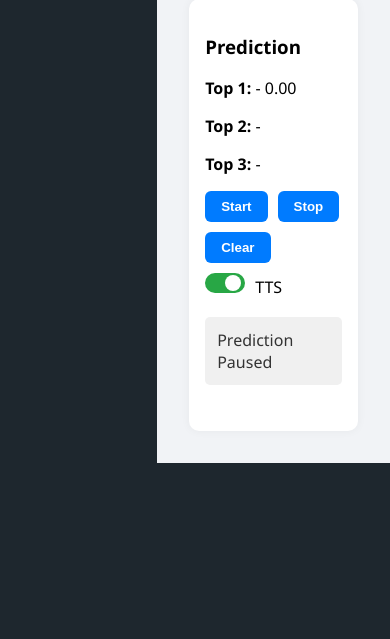
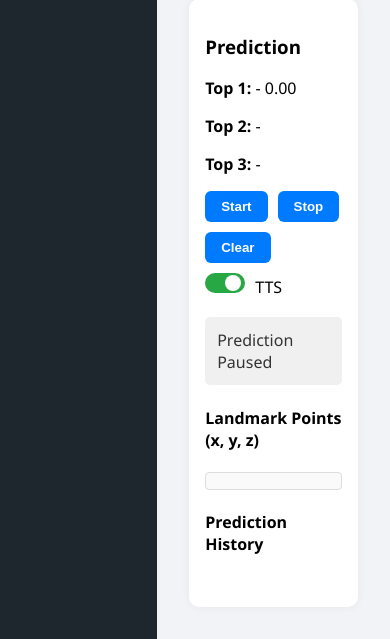
Before and after one commit to bsameer12/Production_Project_Final_Year, a Django app: page /predict/ in a window 390 px wide. Shown: the part 603-1242 px from the top of the page. Before the commit the page ends 1066 px from the top, so only its background shows below. Run offline with Django 5.2, Linux system fonts and the light colour scheme; the visitor is signed in with stand-in values (Sample User, id 1); some libraries are stand-ins or nearby versions.

Commit message:
Feat: Added live landmark coordinate viewer and prediction history section
- Mirror canvas and align hand landmarks accurately on mirrored feed
- Optimize prediction logic to avoid repeated calls for same gestures
- Optimize prediction logic to avoid repeated calls for same gestures
-  Implement top-3 prediction confidence display (Top1, Top2, Top3)
- Enhance TTS to pronounce gestures only once above 0.75 confidence
- Add hand detection sound trigger (only once per appearance)
- Clear prediction if hand disappears; display status as 'Prediction Off'
- Append timestamped prediction history with confidence values
- Display real-time MediaPipe hand landmark values in scrollable box
- Improve full UI responsiveness for mobile, tablet, and desktop

```diff
--- a/Development And Coding/ASl_UI/static/css/dashboard.css
+++ b/Development And Coding/ASl_UI/static/css/dashboard.css
@@ -185,6 +185,28 @@
   color: #333;
 }
 
+.landmark-list, .history-box {
+  margin-top: 1rem;
+}
+
+.landmark-values {
+  max-height: 180px;
+  overflow-y: auto;
+  font-size: 0.85rem;
+  padding: 0.5rem;
+  background: #fafafa;
+  border: 1px solid #ddd;
+  border-radius: 4px;
+}
+
+.history-list {
+  max-height: 160px;
+  overflow-y: auto;
+  padding-left: 1rem;
+  font-size: 0.9rem;
+  list-style-type: disc;
+}
+
 @media (max-width: 768px) {
   .video-prediction-container {
     flex-direction: column;
--- a/Development And Coding/ASl_UI/static/js/dashboard.js
+++ b/Development And Coding/ASl_UI/static/js/dashboard.js
@@ -1,4 +1,4 @@
- let stream = null;
+let stream = null;
 let predicting = false;
 let landmarkQueue = [];
 let ttsEnabled = true;
@@ -42,7 +42,7 @@
       ctx.save();
       ctx.clearRect(0, 0, canvas.width, canvas.height);
 
-      // Mirror the canvas
+      // Mirror canvas
       ctx.translate(canvas.width, 0);
       ctx.scale(-1, 1);
 
@@ -72,10 +72,13 @@
       }
 
       const landmarks = results.multiHandLandmarks[0];
+
       drawConnectors(ctx, landmarks, HAND_CONNECTIONS, { color: '#00FF00', lineWidth: 2 });
       drawLandmarks(ctx, landmarks, { color: '#FF0000', lineWidth: 1 });
 
       ctx.restore();
+
+      updateLandmarkList(landmarks); // Show landmark values
 
       if (predicting) {
         const wrist = landmarks[0];
@@ -119,6 +122,8 @@
 
               document.getElementById("feedbackBox").textContent =
                 `Prediction: ${data.label} (${data.confidence})`;
+
+              appendToHistory(data.label, data.confidence);
 
               if (ttsEnabled && data.confidence > 0.75 && data.label !== lastTTSLabel) {
                 const utter = new SpeechSynthesisUtterance(data.label);
@@ -173,6 +178,8 @@
   document.getElementById("top3").textContent = "-";
   landmarkQueue = [];
   lastPrediction = null;
+  document.getElementById("predictionHistory").innerHTML = "";
+  document.getElementById("landmarkPoints").innerHTML = "";
 }
 
 function toggleTTS() {
@@ -204,6 +211,23 @@
   return true;
 }
 
+// 👇 Show live landmark points in a scrollable list
+function updateLandmarkList(landmarks) {
+  const container = document.getElementById("landmarkPoints");
+  container.innerHTML = landmarks.map((pt, i) =>
+    `<div>Point ${i}: x=${pt.x.toFixed(3)}, y=${pt.y.toFixed(3)}, z=${pt.z.toFixed(3)}</div>`
+  ).join("");
+}
+
+// 👇 Add to prediction history below
+function appendToHistory(label, confidence) {
+  const now = new Date();
+  const timestamp = now.toLocaleString();
+  const item = document.createElement("li");
+  item.textContent = `${timestamp} → ${label} (${confidence})`;
+  document.getElementById("predictionHistory").prepend(item);
+}
+
 document.addEventListener("DOMContentLoaded", () => {
   updateCameraStatus(false);
 });
--- a/Development And Coding/ASl_UI/templates/dashboard.html
+++ b/Development And Coding/ASl_UI/templates/dashboard.html
@@ -7,8 +7,6 @@
   <title>ASL Sign Translator</title>
   <link rel="stylesheet" href="{% static 'css/dashboard.css' %}">
   <script src="https://kit.fontawesome.com/a076d05399.js" crossorigin="anonymous"></script>
-
-  <!-- MediaPipe -->
   <script src="https://cdn.jsdelivr.net/npm/@mediapipe/camera_utils/camera_utils.js"></script>
   <script src="https://cdn.jsdelivr.net/npm/@mediapipe/drawing_utils/drawing_utils.js"></script>
   <script src="https://cdn.jsdelivr.net/npm/@mediapipe/hands/hands.js"></script>
@@ -56,6 +54,16 @@
           </label>
         </div>
         <div id="feedbackBox" class="feedback-box">Prediction Paused</div>
+
+        <div class="landmark-list">
+          <h4>Landmark Points (x, y, z)</h4>
+          <div id="landmarkPoints" class="landmark-values"></div>
+        </div>
+
+        <div class="history-box">
+          <h4>Prediction History</h4>
+          <ul id="predictionHistory" class="history-list"></ul>
+        </div>
       </div>
     </div>
   </main>
```
